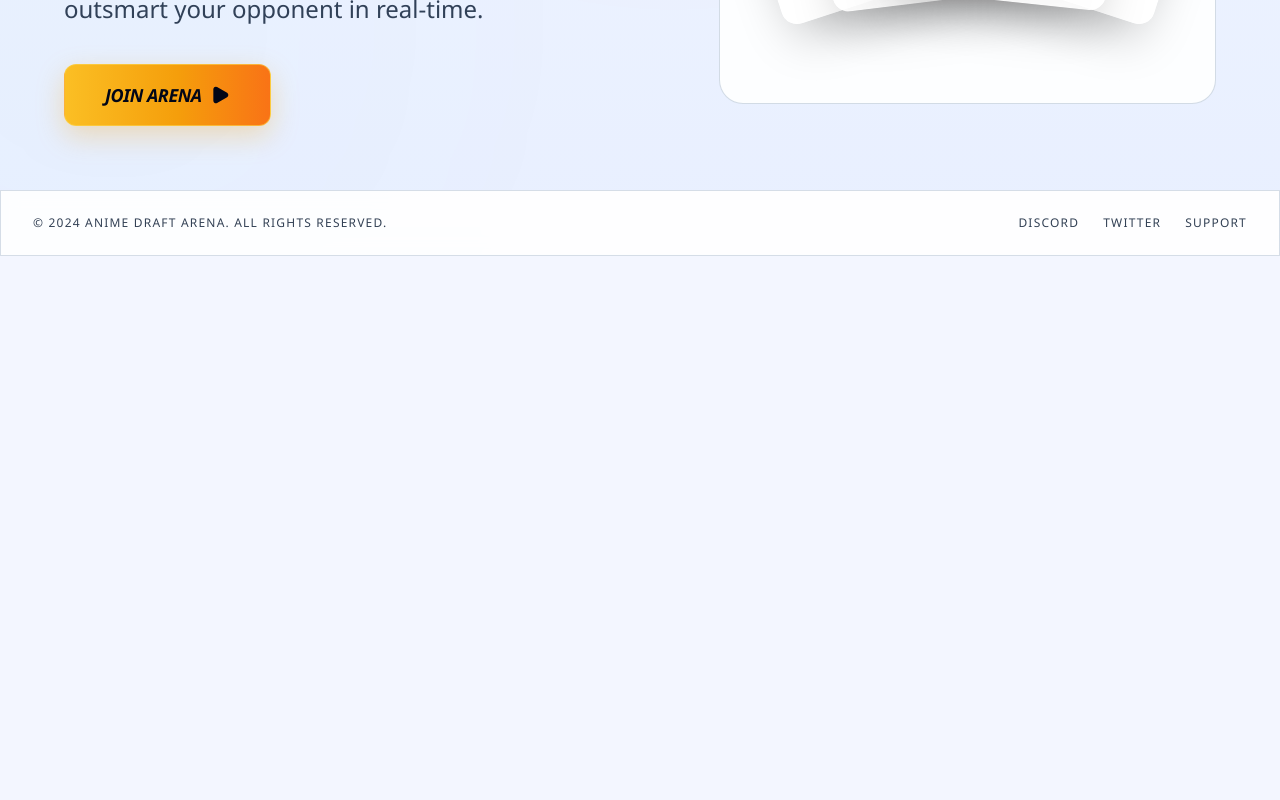
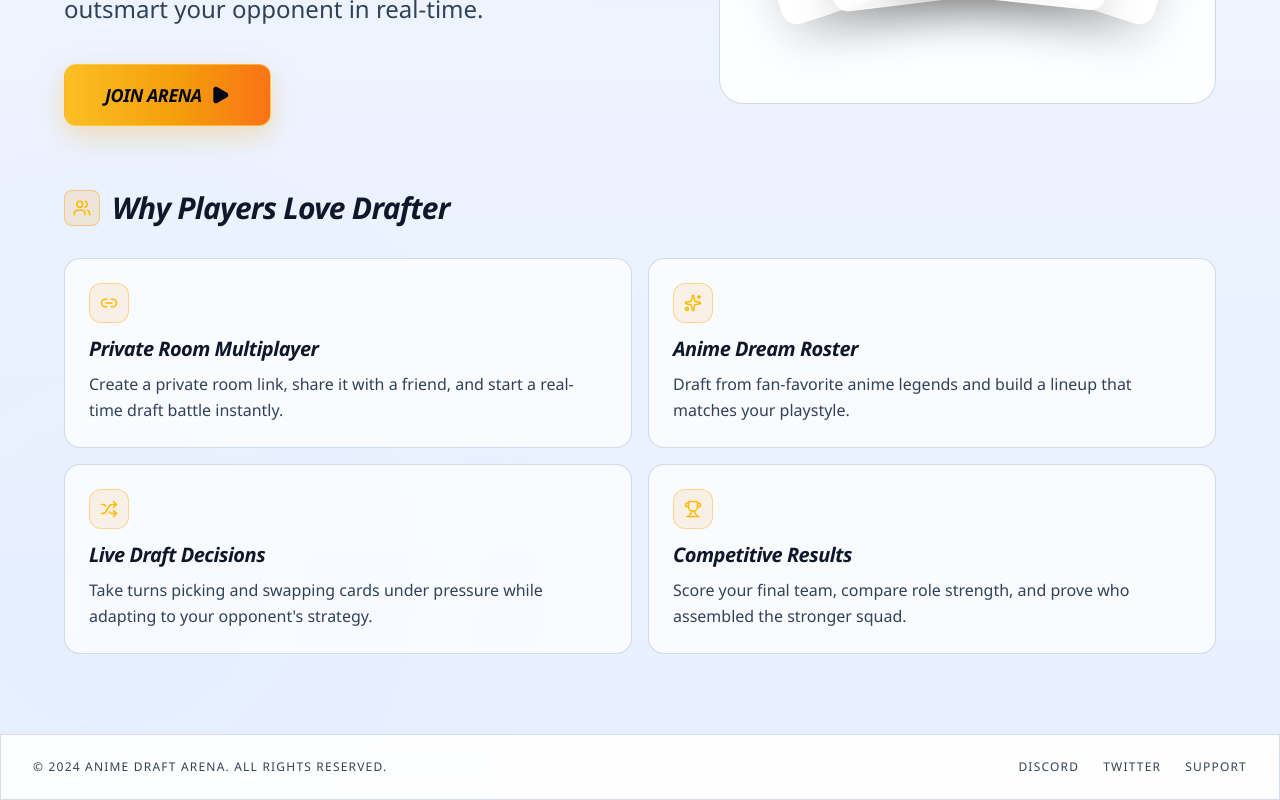
Before and after one commit to Mysticroot/Drafter2, a React (Vite) app in the folder client/: page / in a window 1280 px wide. Shown: the part 554-1354 px from the top of the page. Before the commit the page ends 810 px from the top, so only its background shows below. Built offline with nearby package versions, Linux system fonts and the light colour scheme; no server answers.

Commit message:
added features

```diff
--- a/client/src/pages/LandingPage.tsx
+++ b/client/src/pages/LandingPage.tsx
@@ -1,6 +1,6 @@
 import { Link, Navigate } from "react-router-dom";
 import { motion } from "motion/react";
-import { Play } from "lucide-react";
+import { Link2, Play, Shuffle, Sparkles, Trophy, Users } from "lucide-react";
 import Navbar from "../components/Navbar";
 import Footer from "../components/Footer";
 import { useSocket } from "../hooks/useSocket";
@@ -32,7 +32,9 @@
     return <Navigate to={`/game/${matchState.id}`} replace />;
   }
 
-  const heroCards = isMobile ? baseCharacters.slice(0, 3) : baseCharacters.slice(0, 4);
+  const heroCards = isMobile
+    ? baseCharacters.slice(0, 3)
+    : baseCharacters.slice(0, 4);
 
   const getTopRole = (stats: Record<string, number>) => {
     return Object.entries(stats)
@@ -52,6 +54,33 @@
         { rotate: 6, x: 40, z: 30 },
         { rotate: 18, x: 120, z: 10 },
       ];
+
+  const featureItems = [
+    {
+      title: "Private Room Multiplayer",
+      description:
+        "Create a private room link, share it with a friend, and start a real-time draft battle instantly.",
+      icon: Link2,
+    },
+    {
+      title: "Anime Dream Roster",
+      description:
+        "Draft from fan-favorite anime legends and build a lineup that matches your playstyle.",
+      icon: Sparkles,
+    },
+    {
+      title: "Live Draft Decisions",
+      description:
+        "Take turns picking and swapping cards under pressure while adapting to your opponent's strategy.",
+      icon: Shuffle,
+    },
+    {
+      title: "Competitive Results",
+      description:
+        "Score your final team, compare role strength, and prove who assembled the stronger squad.",
+      icon: Trophy,
+    },
+  ];
 
   return (
     <div className="app-page relative min-h-screen flex flex-col overflow-hidden text-slate-100">
@@ -221,6 +250,64 @@
         </div>
       </main>
 
+      <section className="relative z-10 px-4 pb-12 sm:px-6 sm:pb-16 lg:px-10 lg:pb-20">
+        <div className="mx-auto w-full max-w-6xl">
+          <motion.div
+            initial={{ opacity: 0, y: 20 }}
+            whileInView={{ opacity: 1, y: 0 }}
+            viewport={{ once: true, amount: 0.3 }}
+            transition={{ duration: 0.6, ease: "easeOut" }}
+            className="mb-8 flex items-center gap-3"
+          >
+            <div className="inline-flex h-9 w-9 items-center justify-center rounded-lg border border-amber-500/40 bg-amber-500/15 text-amber-400">
+              <Users size={18} />
+            </div>
+            <h2
+              className={`text-2xl font-black italic tracking-tight sm:text-3xl ${
+                isLight ? "text-slate-900" : "text-white"
+              }`}
+            >
+              Why Players Love Drafter
+            </h2>
+          </motion.div>
+
+          <div className="grid grid-cols-1 gap-4 md:grid-cols-2">
+            {featureItems.map(({ title, description, icon: Icon }, idx) => (
+              <motion.article
+                key={title}
+                initial={{ opacity: 0, y: 24 }}
+                whileInView={{ opacity: 1, y: 0 }}
+                viewport={{ once: true, amount: 0.25 }}
+                transition={{ duration: 0.55, delay: idx * 0.08 }}
+                className={`rounded-2xl border p-5 backdrop-blur-sm sm:p-6 ${
+                  isLight
+                    ? "border-slate-300/70 bg-white/70"
+                    : "border-slate-700/60 bg-slate-900/45"
+                }`}
+              >
+                <div className="mb-3 inline-flex h-10 w-10 items-center justify-center rounded-xl border border-amber-500/35 bg-amber-500/10 text-amber-400">
+                  <Icon size={18} />
+                </div>
+                <h3
+                  className={`text-lg font-black italic tracking-tight sm:text-xl ${
+                    isLight ? "text-slate-900" : "text-white"
+                  }`}
+                >
+                  {title}
+                </h3>
+                <p
+                  className={`mt-2 text-sm leading-relaxed sm:text-base ${
+                    isLight ? "text-slate-700" : "text-slate-300"
+                  }`}
+                >
+                  {description}
+                </p>
+              </motion.article>
+            ))}
+          </div>
+        </div>
+      </section>
+
       <Footer />
     </div>
   );
```
Also changed, not shown: 1 other file (tests, documents, lock files or other folders).
